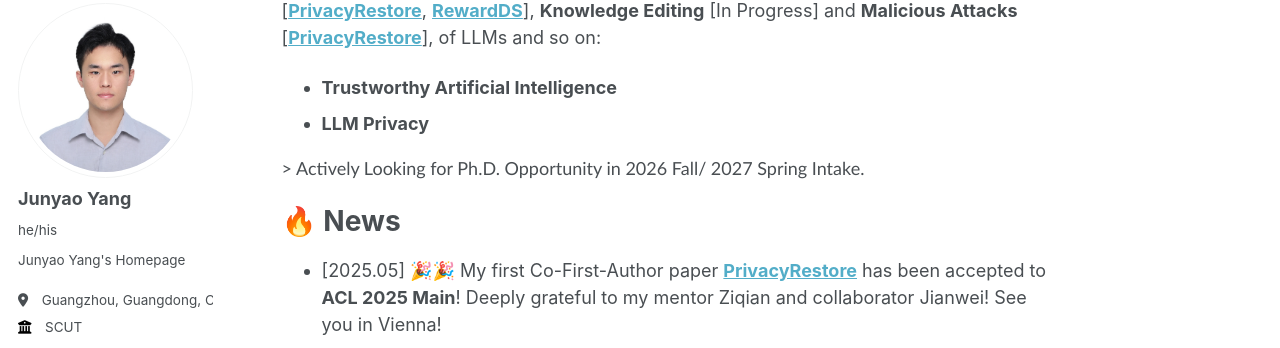
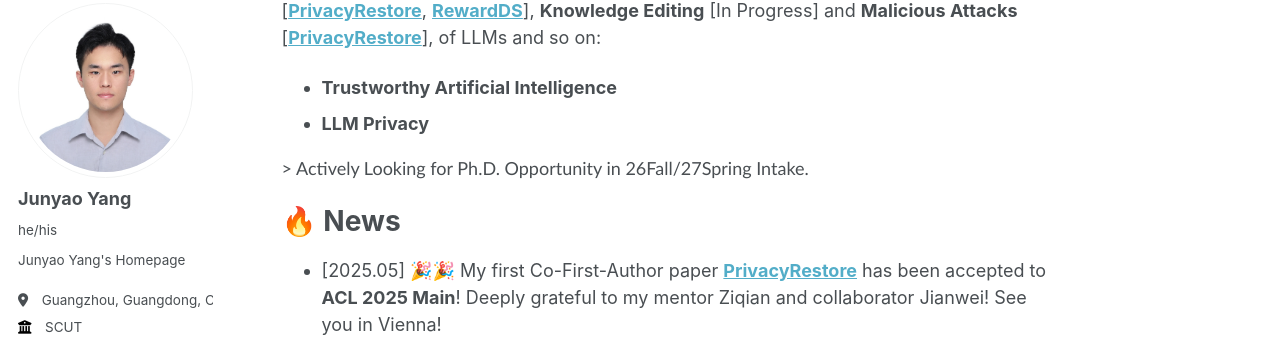
Before and after one commit to jyyang26/jyyang26.github.io, a Jekyll site: the page built from _pages/about.md, in a window 1280 px wide and 900 px high, scrolled down 315 px. Shown: the part 103-451 px from the top of the window. Built offline with Jekyll 4.4.1, drawn with Linux system fonts in a browser that asks for light colours; some web fonts are replaced.

Commit message:
Update about.md

```diff
--- a/_pages/about.md
+++ b/_pages/about.md
@@ -14,7 +14,7 @@
 - **Trustworthy Artificial Intelligence**
 - **LLM Privacy**
 
-<span style="font-family: 'Calibri', sans-serif;">> Actively Looking for Ph.D. Opportunity in 2026 Fall/ 2027 Spring Intake.</span>
+<span style="font-family: 'Calibri', sans-serif;">> Actively Looking for Ph.D. Opportunity in 26Fall/27Spring Intake.</span>
 
 
 <!-- - [2025.02] **RewardDS** is available now! Check our work **[here](https://arxiv.org/abs/2502.18517)**! -->
```
